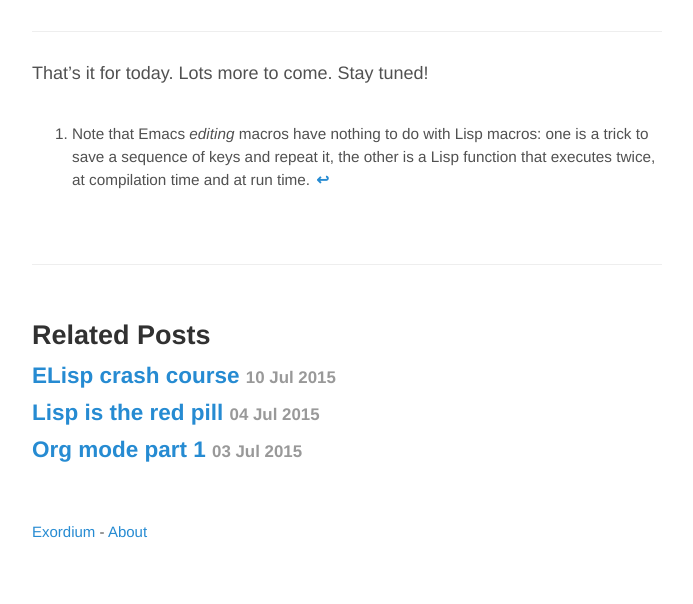
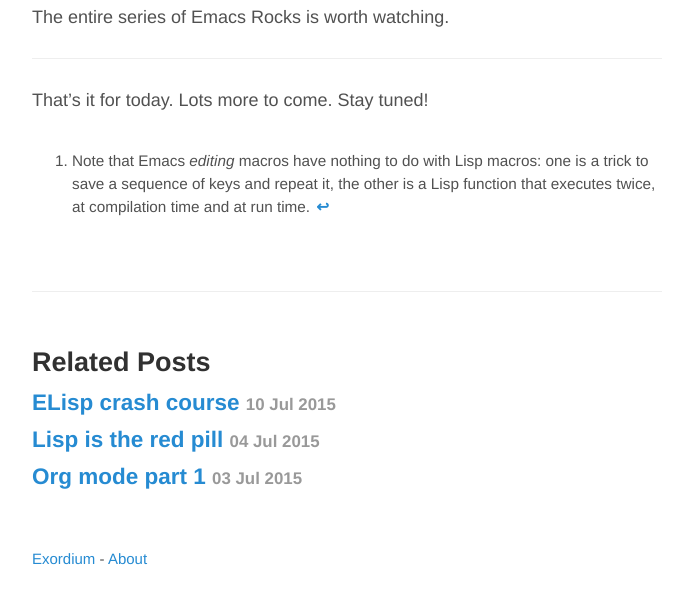
Before and after one commit to philippe-grenet/philippe-grenet.github.io, a Jekyll site: the page built from _posts/2015-08-02-emacs-tips.md, in a window 1280 px wide and 900 px high, scrolled down 4249 px, cut to the strip 292-896 px from the top of the window. Shown: the whole strip, without its empty margins (293-986 px from the left). Built offline with Jekyll 4.4.1, drawn with Linux system fonts in a browser that asks for light colours; before the commit the page ends 5122 px from its top, so only the background shows below that.

Commit message:
Emacs Tips: video again

```diff
--- a/_posts/2015-08-02-emacs-tips.md
+++ b/_posts/2015-08-02-emacs-tips.md
@@ -176,6 +176,8 @@ at its own game), check out this quick video:
   allowfullscreen>
 </iframe>
 
+The entire series of Emacs Rocks is worth watching.
+
 -----
 That's it for today. Lots more to come. Stay tuned!
 
```
